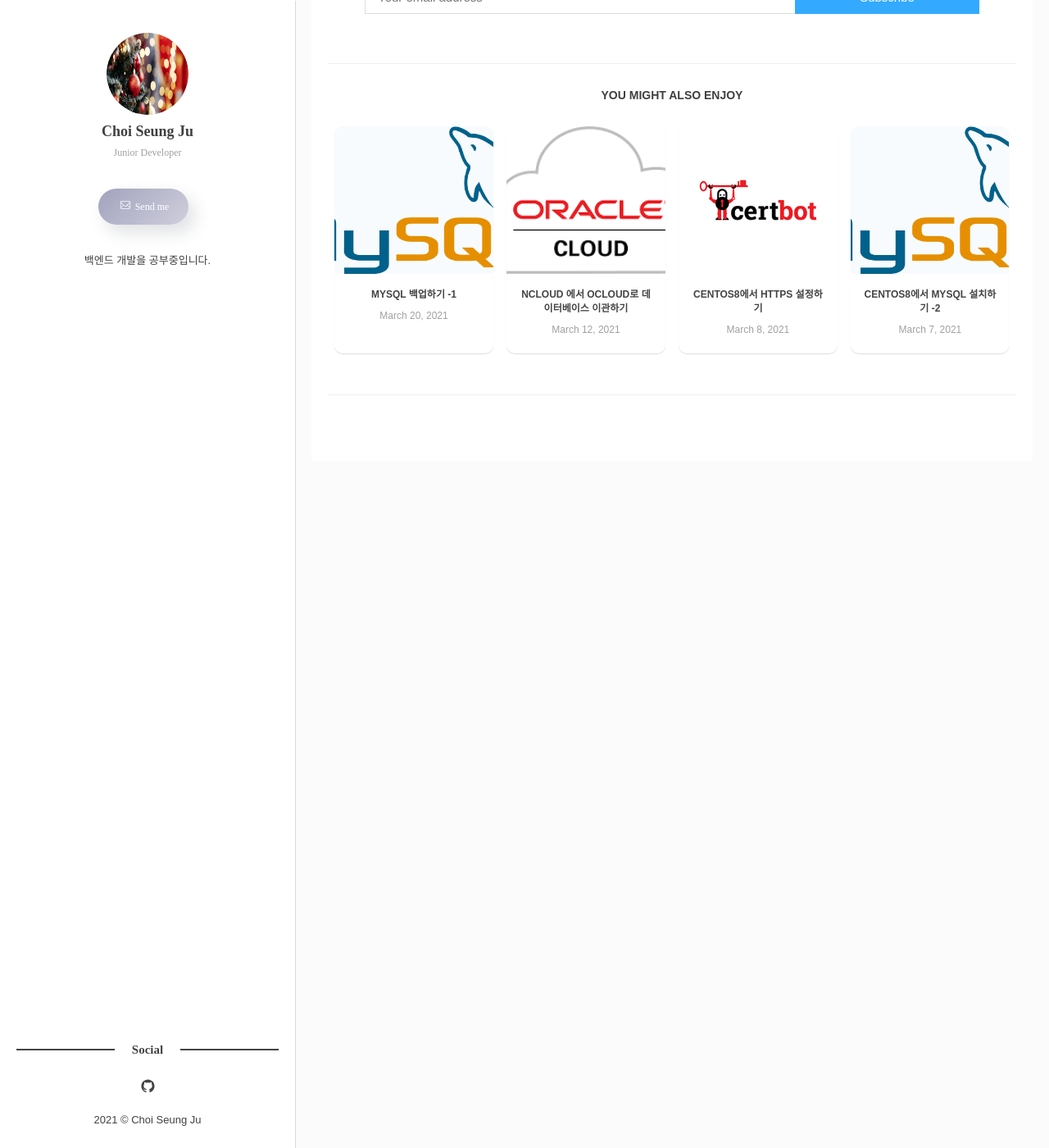
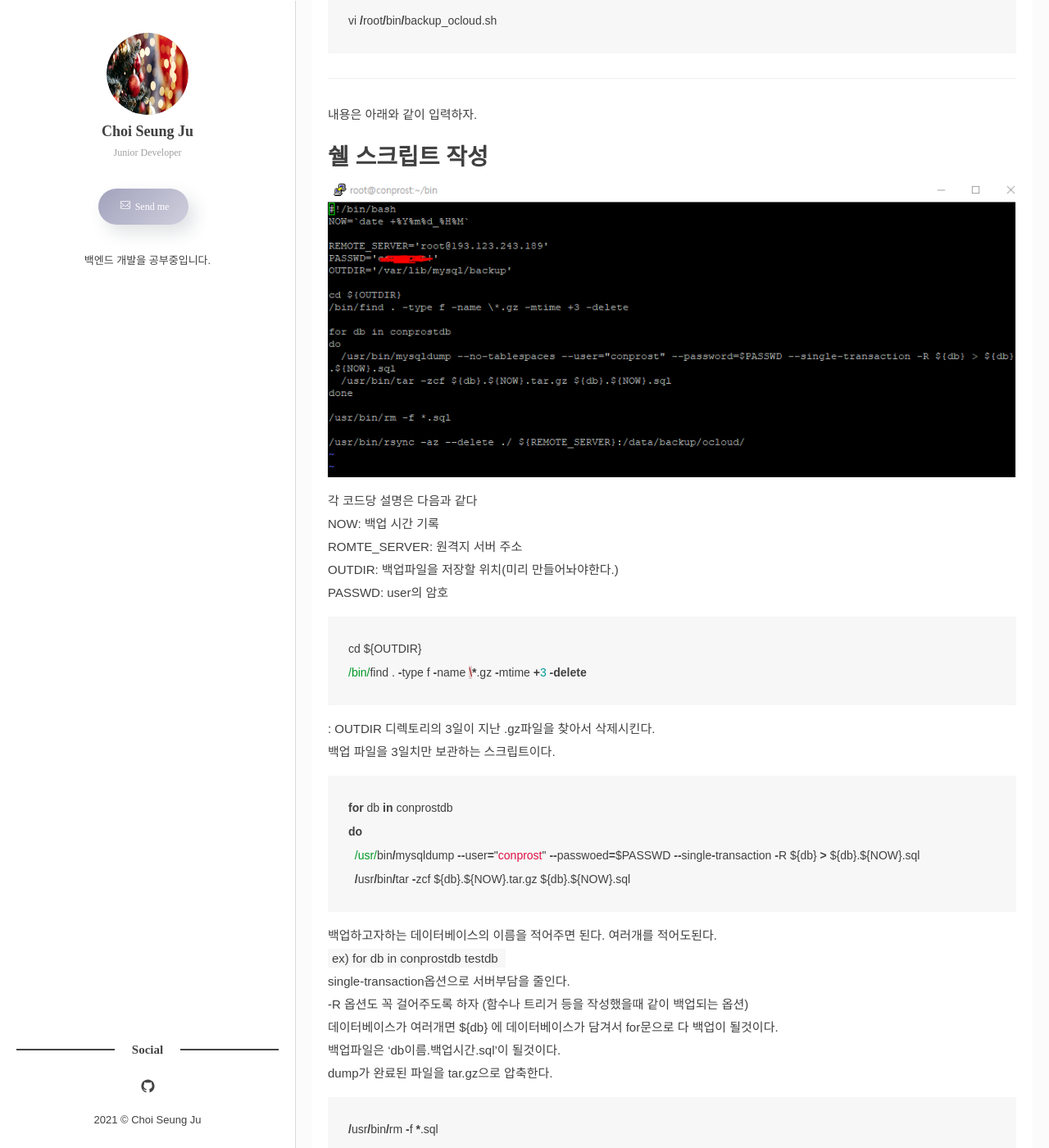
Before and after one commit to VictoryJu/VictoryJu.github.io, a Jekyll site: the page built from _posts/2021-03-29-Centos8.markdown, in a window 1280 px wide and 1400 px high, scrolled down 976 px. Shown: the whole window at 82% size. Built offline with Jekyll 4.4.1, drawn with Linux system fonts in a browser that asks for light colours; some web fonts are replaced; comment, search, counter and statistics services are not loaded; some of the changed text lies outside the part shown.

Commit message:
add: mysql full-backup 자동백업

```diff
--- a/_posts/2021-03-29-Centos8.markdown
+++ b/_posts/2021-03-29-Centos8.markdown
@@ -10,3 +10,85 @@ categories: mydeal
 # 데이터베이스 자동 백업설정
 Full-Backup과 Incremental-Backup을 진행해 보았다. 이번 포스팅에서는
 crontab에 해당 명령어를 올려서 자동 백업이 되도록 해보겠다.
+백업할 서버는 꼭 원격지 서버로 해야한다. 자기 서버에 백업을 해버리면 의미가없다.(디스크깨지면 백업파일도 같이 날아감)
+
+***
+## Full-Backup
+백업을 하기에 앞서 crontab에 적용시킬 쉘 스크립트를 하나 작성하도록 하자.
+쉘 스크립트의 위치는 /root/bin이며 다음 명령어로 쉘 스크립트를 작성하자.
+{% highlight js %}
+vi /root/bin/backup_ocloud.sh
+{% endhighlight %}
+
+***
+
+내용은 아래와 같이 입력하자.
+
+## 쉘 스크립트 작성
+![]({{site.baseurl}}/images/db/auto-createsh.PNG)
+
+각  코드당 설명은 다음과 같다
+NOW: 백업 시간 기록
+ROMTE_SERVER: 원격지 서버 주소
+OUTDIR: 백업파일을 저장할 위치(미리 만들어놔야한다.)
+PASSWD: user의 암호
+
+{% highlight js %}
+cd ${OUTDIR}
+/bin/find . -type f -name \*.gz -mtime +3 -delete
+{% endhighlight %}
+: OUTDIR 디렉토리의 3일이 지난 .gz파일을 찾아서 삭제시킨다.
+백업 파일을 3일치만 보관하는 스크립트이다.
+
+{% highlight js %}
+for db in conprostdb
+do
+  /usr/bin/mysqldump --user="conprost" --passwoed=$PASSWD --single-transaction -R ${db} > ${db}.${NOW}.sql
+  /usr/bin/tar -zcf ${db}.${NOW}.tar.gz ${db}.${NOW}.sql
+{% endhighlight %}
+백업하고자하는 데이터베이스의 이름을 적어주면 된다. 여러개를 적어도된다.
+`ex) for db in conprostdb testdb `
+single-transaction옵션으로 서버부담을 줄인다.
+-R 옵션도 꼭 걸어주도록 하자 (함수나 트리거 등을 작성했을때 같이 백업되는 옵션)
+데이터베이스가 여러개면 ${db} 에 데이터베이스가 담겨서 for문으로 다 백업이 될것이다.
+백업파일은 'db이름.백업시간.sql'이 될것이다.
+dump가 완료된 파일을 tar.gz으로 압축한다.
+
+{% highlight js %}
+/usr/bin/rm -f *.sql
+{% endhighlight %}
+dump파일을 압축했기때문에 압축에 사용된 dump파일은 삭제한다.
+
+{% highlight js %}
+/usr/bin/rsync -az --delete ./ ${REMOTE_SERVER}:/data/backup/ocloud
+{% endhighlight %}
+3일지난 파일이 지워졌으면 마찬가지로 원격지에서도 삭제되도록 한다.
+(원격지에 /data/backup/ocloud 디렉토리를 생성해놔야 한다.)
+
+모두 작성하였으면 `:wq` 명령어로 저장한다.
+{% highlight js %}
+chmod +x backup_ocloud.sh
+{% endhighlight %}
+chmod 명령어로 실행권한을 주고 `/root/bin/backup_ocloud.sh` 로 실행시킨다.
+
+  ***
+## 백업 성공
+![]({{site.baseurl}}/images/db/auto-remoteserver.PNG)
+원격지 서버와 백업이 잘 되었고 현재 서버에도 파일이 있는것을 볼 수 있다.
+
+## Crontab 작성
+
+백업이 잘 되는것을 확인했으니 다음 명령어로 crontab에 올려서 자동으로 백업이 되도록 하자.
+{% highlight js %}
+crontab -e
+{% endhighlight %}
+
+작성은 아래와 같이 하면 된다.
+
+![]({{site.baseurl}}/images/db/auto-crontab.PNG)
+
+분 시 일 월 주 순서이다.
+0분 오전5시 매일 매월 매주 백업을진행하고 log를 남긴다. 2>&1는 에러를 무시하는 옵션이다.
+작성이 끝났으면 `:wq` 명령어로 저장한다.
+crontab이 잘 작동하는지 테스트를 꼭 해보길 바란다. 해당 포스팅에서는 테스트를 했다고 가정하겠다.
+이렇게 Full-Backup 자동 백업은 마무리하겠다.
```
Also changed, not shown: images/db/auto-createsh.PNG (added), images/db/auto-crontab.PNG (added), images/db/auto-remoteserver.PNG (added).
